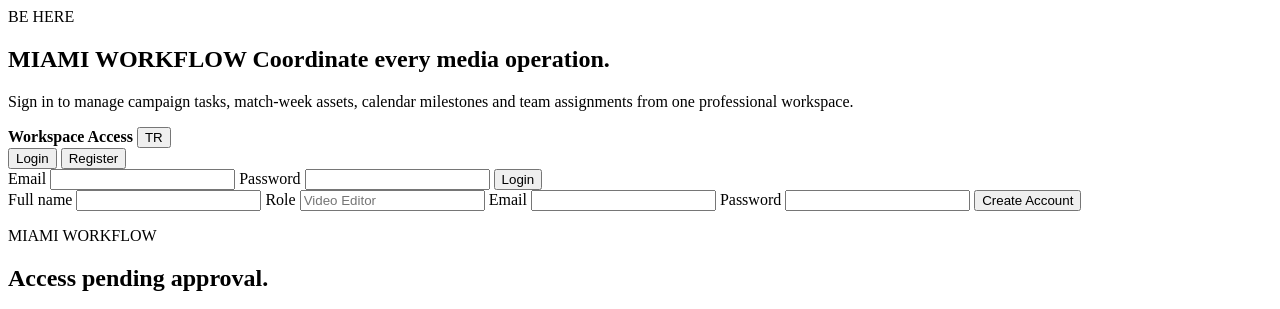
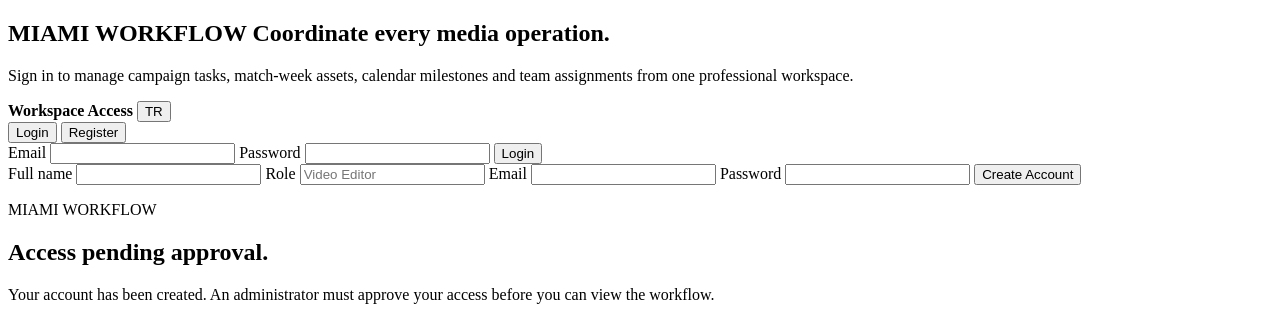
Before and after one commit to erhanavci/miami, a website with bundled scripts: page index.html in a window 1280 px wide. Shown: the top 309 px of the page. Built offline with nearby package versions, Linux system fonts and the light colour scheme; a script that the page names is missing.

Commit message:
Add files via upload

```diff
--- a/index.html
+++ b/index.html
@@ -10,11 +10,6 @@
     <main class="pipeline-shell kanban-shell">
       <div class="pipeline-glow pipeline-glow-red"></div>
       <div class="pipeline-glow pipeline-glow-cyan"></div>
-      <div class="behere-mark" aria-hidden="true">
-        <span>BE</span>
-        <span>HERE</span>
-      </div>
-
       <section class="auth-layout" id="auth-screen" aria-labelledby="auth-title">
         <div class="auth-copy">
           <h1 id="auth-title">
```
